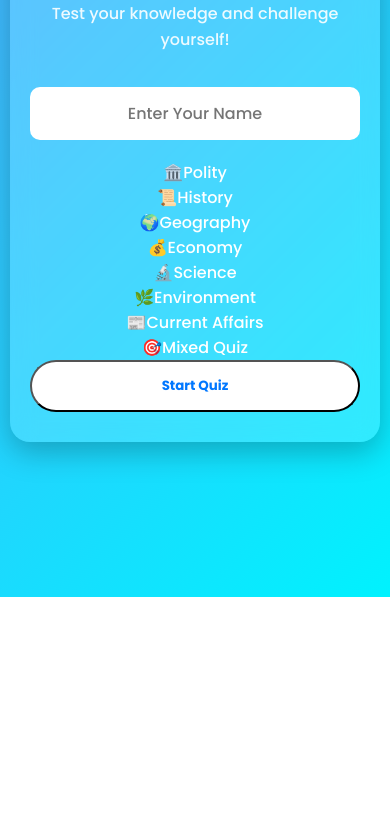
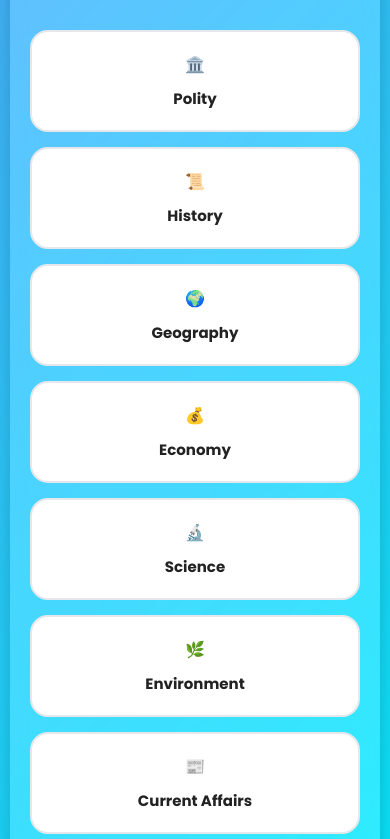
Before and after one commit to BlackParo/upscquizzone, a plain HTML site: page index.html in a window 390 px wide. Shown: the part 247-1086 px from the top of the page. Before the commit the page ends 844 px from the top, so only its background shows below. Drawn offline with Linux system fonts and the light colour scheme.

Commit message:
Update style.css

```diff
--- a/style.css
+++ b/style.css
@@ -216,3 +216,86 @@
     outline:none;
     text-align:center;
 }
+/* Category Grid */
+
+.category-grid{
+
+    display:grid;
+    grid-template-columns:repeat(2,1fr);
+    gap:15px;
+    margin:25px 0;
+
+}
+
+.category-card{
+
+    background:#fff;
+    border:2px solid #E5E7EB;
+    border-radius:18px;
+
+    padding:20px;
+
+    display:flex;
+    flex-direction:column;
+    align-items:center;
+    justify-content:center;
+
+    gap:10px;
+
+    cursor:pointer;
+
+    transition:.25s;
+
+    color:#222;
+
+    font-weight:600;
+
+    font-size:16px;
+
+}
+
+.category-card span{
+
+    font-size:15px;
+
+}
+
+.category-card:hover{
+
+    border-color:#6D28D9;
+    background:#F5F3FF;
+    transform:translateY(-4px);
+
+}
+
+.category-card.active{
+
+    background:#6D28D9;
+    color:#fff;
+    border-color:#6D28D9;
+
+}
+
+body.dark .category-card{
+
+    background:#111827;
+    color:#fff;
+    border-color:#374151;
+
+}
+
+body.dark .category-card:hover{
+
+    background:#312E81;
+
+}
+
+@media(max-width:600px){
+
+    .category-grid{
+
+        grid-template-columns:1fr;
+
+    }
+
+}
```
